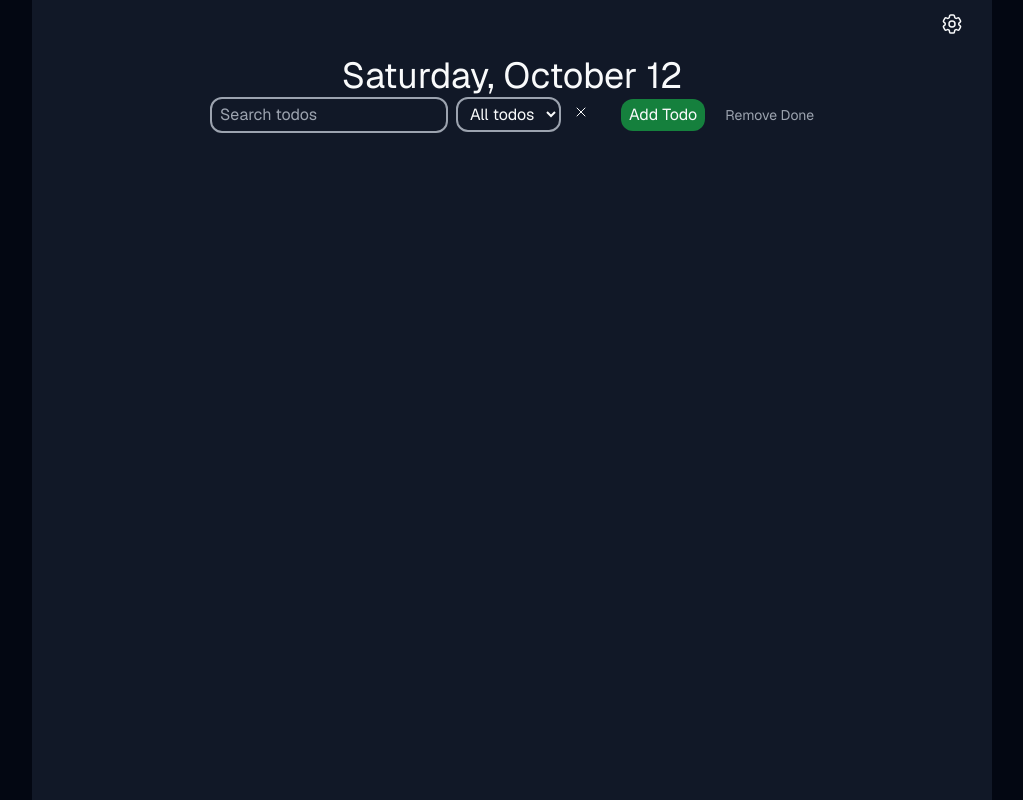
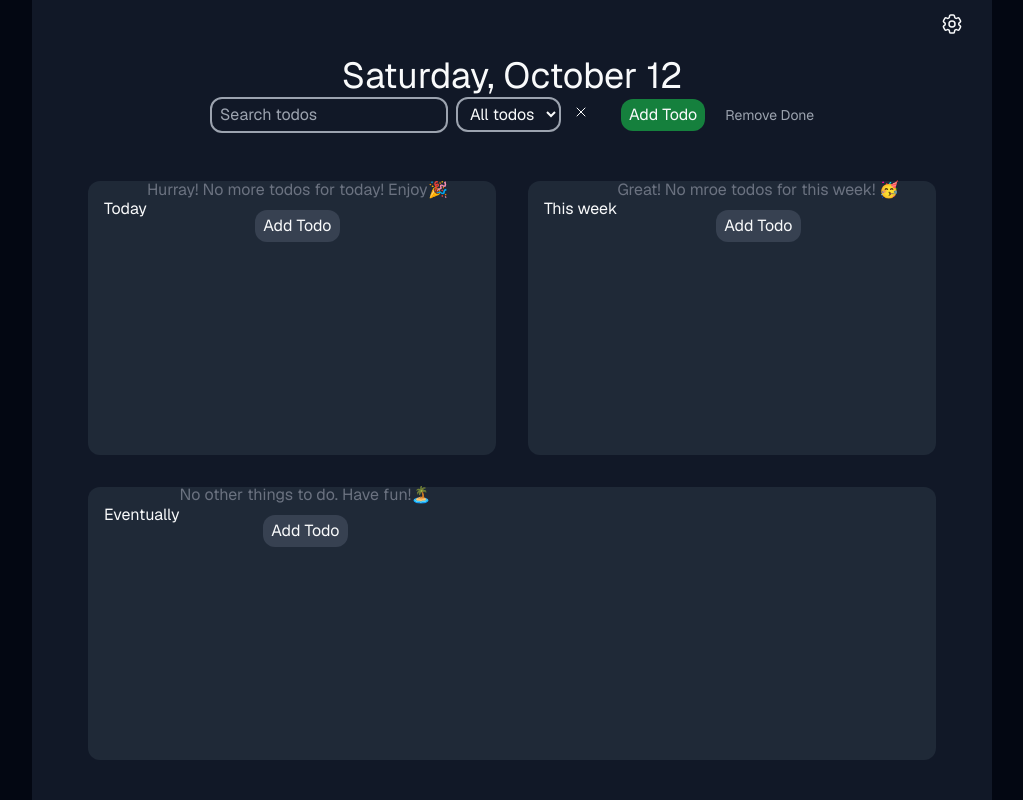
Before and after one commit to anuragg-p/codezinc-frontend, a Next.js app: page /apps/simple-todo in a window 1280 px wide. Shown: the whole page, without its empty margins (128-1151 px from the left). Built offline with nearby package versions, Linux system fonts and the light colour scheme.

Commit message:
created and added TodoDashboard main section

```diff
--- a/src/app/apps/simple-todo/page.tsx
+++ b/src/app/apps/simple-todo/page.tsx
@@ -1,10 +1,38 @@
-import { DashBoardHeader, TodoHeader } from "@/components/TodoComponents";
+import {
+  DashBoardHeader,
+  TodoDashBoard,
+  TodoHeader,
+} from "@/components/TodoComponents";
 
 export default function TodoPage() {
+  const sections = [
+    {
+      Deadline: "Today",
+      Greeting: "Hurray! No more todos for today! Enjoy🎉",
+    },
+    {
+      Deadline: "This week",
+      Greeting: "Great! No mroe todos for this week! 🥳",
+    },
+    {
+      Deadline: "Eventually",
+      Greeting: "No other things to do. Have fun!🏝️",
+    },
+  ];
+
   return (
     <main className="flex min-h-screen flex-col bg-gray-900 px-4">
       <TodoHeader />
       <DashBoardHeader />
+      <section className="m-4 flex flex-grow flex-wrap gap-4 p-4">
+        {sections.map((item, index) => (
+          <TodoDashBoard
+            key={index}
+            timeRange={item.Deadline}
+            greet={item.Greeting}
+          />
+        ))}
+      </section>
     </main>
   );
 }
--- a/src/components/TodoComponents.tsx
+++ b/src/components/TodoComponents.tsx
@@ -1,6 +1,9 @@
 import React from "react";
 // Type of the component prop
-
+type TodoDashBoardProps = {
+  timeRange: string;
+  greet: string;
+};
 // Actual Component
 const TodoHeader = () => {
   return (
@@ -108,5 +111,19 @@ const DashBoardHeader = () => {
   );
 };
 
+const TodoDashBoard: React.FC<TodoDashBoardProps> = ({ timeRange, greet }) => {
+  return (
+    <article className="m-2 flex w-[300px] flex-grow rounded-xl bg-gray-800 p-4">
+      <header>{timeRange}</header>
+      <div className="-mt-52 self-center text-center">
+        <p className="text-gray-500">{greet}</p>
+        <button className="m-2 rounded-xl bg-gray-700 px-2 py-1">
+          Add Todo
+        </button>
+      </div>
+    </article>
+  );
+};
+
 //Component export
-export { TodoHeader, DashBoardHeader };
+export { TodoHeader, DashBoardHeader, TodoDashBoard };
```
